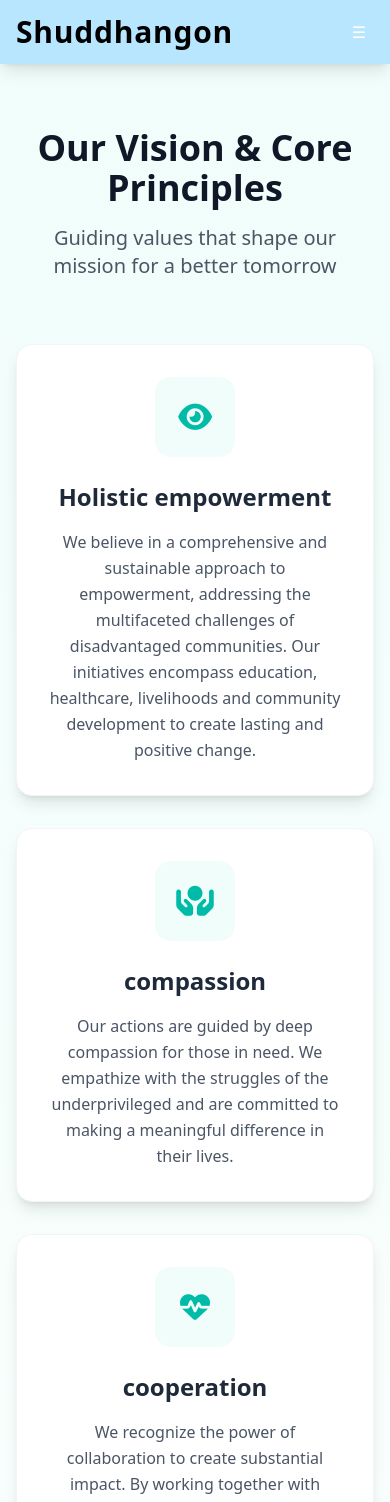
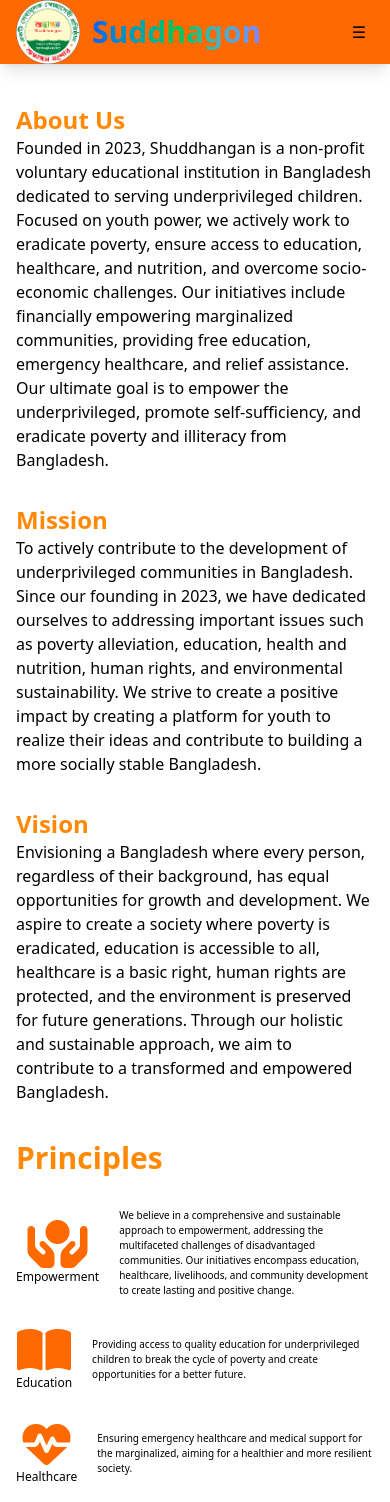
Before and after one commit to simonfornt/Project-tonmay, a React (Vite) app: page /about in a window 390 px wide. Shown: the top 1502 px of the page. Built offline with nearby package versions, Linux system fonts and the light colour scheme.

Commit message:
major change in style

```diff
--- a/src/components/Cards.jsx
+++ b/src/components/Cards.jsx
@@ -1,48 +1,36 @@
-import React from "react";
+import React from 'react';
 
-const DonationCard = ({ imageUrl, des }) => {
-  // Function to handle the donation button click
-  const handleDonation = () => {
-    alert("For donation, send money to 4415464");
-  };
+function Cards() {
+  const cardData = [
+    { id: 1, title: 'Livelihood', img: 'https://encrypted-tbn0.gstatic.com/images?q=tbn:ANd9GcRSMqh-6AuWFtq-e2p_Wp8AQTqeUjGvVIXpkw&s' },
+    { id: 2, title: 'Education', img: 'https://www.indiaspend.com/h-upload/2024/05/31/1275088-education-in-rural-india-1500.jpg' },
+    { id: 3, title: 'Healthcare', img: 'https://d2jx2rerrg6sh3.cloudfront.net/image-handler/picture/2021/11/shutterstock_340094927.jpg' },
+    { id: 4, title: 'Environment', img: 'https://www.aimsindia.com/wp-content/uploads/2022/06/world-environment.png' },
+    { id: 5, title: 'Community', img: 'https://encrypted-tbn0.gstatic.com/images?q=tbn:ANd9GcRSMqh-6AuWFtq-e2p_Wp8AQTqeUjGvVIXpkw&s' },
+    { id: 6, title: 'Innovation', img: 'https://encrypted-tbn0.gstatic.com/images?q=tbn:ANd9GcQ82iWdRNIeGdnL71KP6wHHMUNqmCu1BGoBFg&s' }
+  ];
 
   return (
-    <div className="w-full md:w-96 bg-white rounded-xl overflow-hidden shadow-lg hover:shadow-xl
-      transition-shadow duration-300 mx-auto mb-10 hover:scale-[1.02] transition-transform
-      border border-gray-100">
-
-      {/* Image Section */}
-      <div className="relative aspect-square overflow-hidden">
-        <img
-          src={imageUrl}
-          alt="Donation"
-          className="w-full h-full object-cover hover:scale-105 transition-transform duration-300"
-        />
-      </div>
-
-      {/* Content Section */}
-      <div className="p-8 md:p-10 space-y-6">
-        <div className="space-y-4">
-          <h3 className="text-2xl font-bold text-teal-600">Support Our Cause</h3>
-          <p className="text-gray-600 leading-relaxed text-justify">
-            {des}
-          </p>
-        </div>
-
-        {/* Donation Button */}
-        <button
-          onClick={handleDonation}  // Alert on button click
-          className="w-full bg-gradient-to-r from-teal-500 to-cyan-600 text-white font-semibold
-            py-4 px-8 rounded-xl hover:from-teal-600 hover:to-cyan-700 transition-all duration-300
-            focus:outline-none focus:ring-2 focus:ring-teal-500 focus:ring-offset-2
-            flex items-center justify-center gap-3"
-        >
-          <i className="fas fa-hand-holding-heart text-xl"></i>
-          <span>Donate Now</span>
-        </button>
+    <div className="w-7/8 mx-auto px-4 py-10">
+      <h2 className="text-center text-3xl font-bold text-gray-800 mb-8">Our Focus Areas</h2>
+      <div className="grid grid-cols-1 sm:grid-cols-2 md:grid-cols-3 gap-6">
+        {cardData.map((card) => (
+          <div
+            key={card.id}
+            className="bg-white rounded-xl overflow-hidden shadow-lg border shadow-orange-200 border-gray-200 hover:shadow-2xl transition duration-300"
+          >
+            <img className="w-full h-auto object-cover object-center"
+              src={card.img}
+              alt={card.title}
+            />
+            <div className="p-5 text-center">
+              <h3 className="text-lg font-semibold text-gray-700">{card.title}</h3>
+            </div>
+          </div>
+        ))}
       </div>
     </div>
   );
-};
+}
 
-export default DonationCard;
+export default Cards
--- a/src/components/Navbar.jsx
+++ b/src/components/Navbar.jsx
@@ -1,5 +1,6 @@
 import { useState } from "react";
 import { NavLink, useLocation } from "react-router-dom";
+import logo from "../assets/logo-logo1.png";
 
 const Navbar = () => {
   const [isOpen, setIsOpen] = useState(false);
@@ -9,15 +10,19 @@ const Navbar = () => {
   const isActive = (path) => pathname === path;
 
   return (
-    <nav className="bg-sky-200 shadow-lg w-full sticky top-0 z-50">
+    <nav className="bg-orange-500 shadow-lg w-full sticky top-0 z-50">
       <div className="container mx-auto px-4">
         <div className="flex justify-between items-center h-16">
           {/* Logo */}
-          <h1 className="text-3xl font-extrabold tracking-wide">Shuddhangon</h1>
+          {/* <h1 className="text-3xl font-extrabold tracking-wide"></h1> */}
+          <div className="flex items-center gap-3 text-3xl font-bold ">
+           <img className="size-16" src={logo} alt="" />
+           <span className="bg-gradient-to-r from-blue-600 via-green-500 to-indigo-400 inline-block text-transparent bg-clip-text">Suddhagon</span>
+            </div>
 
           {/* Mobile Menu Button */}
           <button
-            className="md:hidden p-2 rounded-md text-white hover:bg-sky-700 focus:outline-none focus:ring-2 focus:ring-white"
+            className="md:hidden p-2 rounded-md text-black hover:bg-sky-700 focus:outline-none focus:ring-2 focus:ring-white"
             onClick={() => setIsOpen(!isOpen)}
             aria-label="Toggle menu"
           >
--- a/src/pages/About.jsx
+++ b/src/pages/About.jsx
@@ -1,101 +1,100 @@
-import React from "react";
-import Navbar from "../components/Navbar";
-import Footer from "../components/Footer";
-import Stat from "../components/Stat";
-import FAQSection from "../components/Faq";
+import React from 'react';
+import Navbar from '../components/Navbar';
 
-
-const sections = [
+const principles = [
   {
-    title: " Holistic empowerment",
-    icon: "fa-solid fa-eye",
-    description: "We believe in a comprehensive and sustainable approach to empowerment, addressing the multifaceted challenges of disadvantaged communities.  Our initiatives encompass education, healthcare, livelihoods and community development to create lasting and positive change."
-
+    id: 1,
+    title: 'Empowerment',
+    icon: 'fa-solid fa-hands-holding-circle',
+    description:
+      'We believe in a comprehensive and sustainable approach to empowerment, addressing the multifaceted challenges of disadvantaged communities. Our initiatives encompass education, healthcare, livelihoods, and community development to create lasting and positive change.',
   },
   {
-    title: "compassion",
-    icon: "fa-solid fa-hands-holding-circle",
-    description: "Our actions are guided by deep compassion for those in need.  We empathize with the struggles of the underprivileged and are committed to making a meaningful difference in their lives."
+    id: 2,
+    title: 'Education',
+    icon: 'fa-solid fa-book-open',
+    description:
+      'Providing access to quality education for underprivileged children to break the cycle of poverty and create opportunities for a better future.',
   },
   {
-    title: "cooperation",
-    icon: "fa-solid fa-heart-pulse",
-    description: "We recognize the power of collaboration to create substantial impact.  By working together with communities, partners and stakeholders, we aim to amplify our efforts and achieve greater results."
+    id: 3,
+    title: 'Healthcare',
+    icon: 'fa-solid fa-heartbeat',
+    description:
+      'Ensuring emergency healthcare and medical support for the marginalized, aiming for a healthier and more resilient society.',
   },
   {
-    title: "Cooperation",
-    icon: "fa-solid fa-handshake",
-    description: "We recognize the power of collaboration..."
-  },
-  {
-    title: "Sustainability",
-    icon: "fa-solid fa-leaf",
-    description: "Sustainability is at the core of our approach..."
-  },
-  {
-    title: "Equal Opportunity",
-    icon: "fa-solid fa-scale-balanced",
-    description: "We advocate for a future where everyone has the opportunity..."
-  },
-  {
-    title: "Youth Empowerment",
-    icon: "fa-solid fa-children",
-    description: "We provide a platform for the youth..."
+    id: 4,
+    title: 'Sustainability',
+    icon: 'fa-solid fa-leaf',
+    description:
+      'Promoting sustainable development practices to protect the environment and ensure a better future for generations to come.',
   },
 ];
 
-const InfoCard = ({ title, icon, description }) => {
-  return (
-    <div className="group relative bg-white p-8 rounded-2xl shadow-lg hover:shadow-xl transition-all duration-300
-                   border border-gray-100 hover:border-teal-100 h-full flex flex-col items-center
-                   hover:-translate-y-2 cursor-default">
-      {/* Icon Container */}
-      <div className="mb-6 w-20 h-20 rounded-2xl bg-teal-50 flex items-center justify-center
-                     group-hover:bg-teal-500 transition-colors duration-300">
-        <i className={`${icon} text-3xl text-teal-500 group-hover:text-white`}></i>
-      </div>
-
-      <h2 className="text-2xl font-bold text-gray-800 text-center mb-4">{title}</h2>
-      <p className="text-gray-600 text-center leading-relaxed flex-1">{description}</p>
-    </div>
-  );
-};
-
-const VisionPrinciplesGrid = () => {
+function About() {
   return (
     <>
       <Navbar />
-
-      <main className="min-h-screen bg-gradient-to-b from-teal-50 to-white">
-        <div className="max-w-7xl mx-auto px-4 sm:px-6 lg:px-8 py-16 md:py-24">
-          <div className="text-center mb-16">
-            <h1 className="text-4xl md:text-5xl font-bold text-gray-900 mb-4">
-              Our Vision & Core Principles
-            </h1>
-            <p className="text-xl text-gray-600 max-w-3xl mx-auto">
-              Guiding values that shape our mission for a better tomorrow
-            </p>
+      <div className='max-w-7xl mx-auto mt-10 px-4'>
+        <div className='flex flex-col lg:flex-row gap-9'>
+          <div className='lg:basis-3/5'>
+            <div className='mb-8'>
+              <h1 className='text-orange-400 font-bold text-2xl'>About Us</h1>
+              <p>
+                Founded in 2023, Shuddhangan is a non-profit voluntary educational institution in Bangladesh dedicated to
+                serving underprivileged children. Focused on youth power, we actively work to eradicate poverty, ensure access
+                to education, healthcare, and nutrition, and overcome socio-economic challenges. Our initiatives include
+                financially empowering marginalized communities, providing free education, emergency healthcare, and relief
+                assistance. Our ultimate goal is to empower the underprivileged, promote self-sufficiency, and eradicate
+                poverty and illiteracy from Bangladesh.
+              </p>
+            </div>
+            <div className='mb-8'>
+              <h1 className='text-orange-400 font-bold text-2xl'>Mission</h1>
+              <p>
+                To actively contribute to the development of underprivileged communities in Bangladesh. Since our founding in
+                2023, we have dedicated ourselves to addressing important issues such as poverty alleviation, education,
+                health and nutrition, human rights, and environmental sustainability. We strive to create a positive impact by
+                creating a platform for youth to realize their ideas and contribute to building a more socially stable
+                Bangladesh.
+              </p>
+            </div>
+            <div>
+              <h1 className='text-orange-400 font-bold text-2xl'>Vision</h1>
+              <p>
+                Envisioning a Bangladesh where every person, regardless of their background, has equal opportunities for growth
+                and development. We aspire to create a society where poverty is eradicated, education is accessible to all,
+                healthcare is a basic right, human rights are protected, and the environment is preserved for future
+                generations. Through our holistic and sustainable approach, we aim to contribute to a transformed and
+                empowered Bangladesh.
+              </p>
+            </div>
           </div>
 
-          <div className="grid grid-cols-1 md:grid-cols-2 lg:grid-cols-3 gap-8">
-            {sections.map((section, index) => (
-              <InfoCard
-                key={index}
-                title={section.title}
-                icon={section.icon}
-                description={section.description}
-              />
-            ))}
+          {/* Right Section */}
+          <div className='lg:basis-2/5'>
+            <h1 className='text-3xl text-orange-400 font-bold mb-8'>Principles</h1>
+            <div>
+              {principles.map((principle) => (
+                <div key={principle.id} className='flex items-center mb-7 gap-5'>
+                  <div className='text-center'>
+                    <span className='text-orange-500 text-5xl'>
+                      <i className={principle.icon}></i>
+                    </span>
+                    <p className='text-[12px]'>{principle.title}</p>
+                  </div>
+                  <div>
+                    <p className='text-[10px]'>{principle.description}</p>
+                  </div>
+                </div>
+              ))}
+            </div>
           </div>
         </div>
-      </main>
-
-      <Stat />
-      <FAQSection/>
-
-      <Footer />
+      </div>
     </>
   );
-};
+}
 
-export default VisionPrinciplesGrid;
+export default About;
--- a/src/pages/Contact.jsx
+++ b/src/pages/Contact.jsx
@@ -133,7 +133,7 @@ const ContactForm = () => {
         </div>
       </div>
     </section>
-<TeacherDirectory/>
+
 
     <Footer/>
     </>
```
Also changed, not shown: src/components/Hero.jsx (+3 -22 lines), src/components/Support.jsx (added, +54 -0 lines), src/pages/Home.jsx (+5 -11 lines), src/assets/logo-logo.png (added), src/assets/logo-logo1.png (added).
